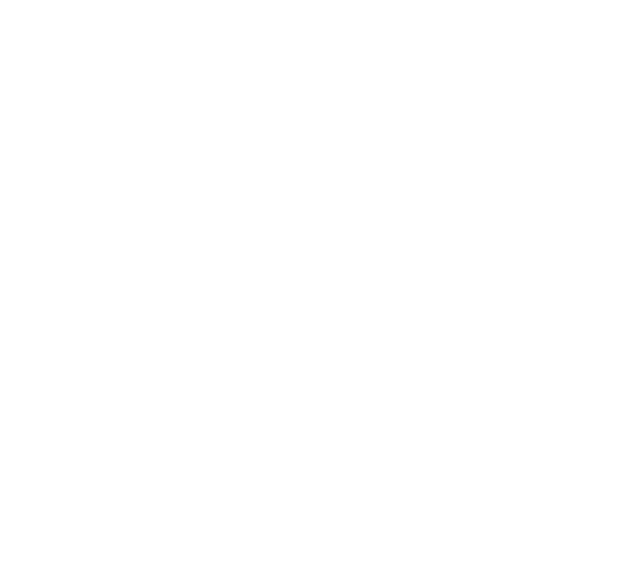
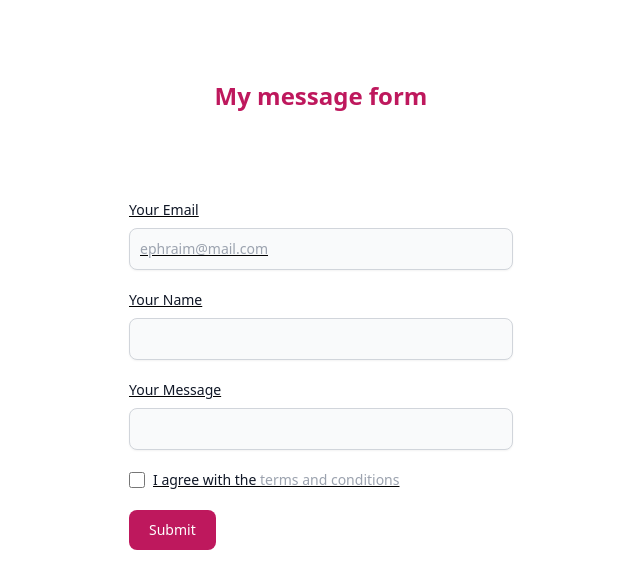
Before and after one commit to joeyfav/week-12-assessment, a plain HTML site: page contact.html in a window 1280 px wide. Shown: the whole page, without its empty margins (319-959 px from the left). Drawn offline with nearby package versions, Linux system fonts and the light colour scheme.

```diff
--- a/contact.html
+++ b/contact.html
@@ -0,0 +1,38 @@
+<!DOCTYPE html>
+<html lang="en">
+<head>
+    <meta charset="UTF-8">
+    <meta name="viewport" content="width=device-width, initial-scale=1.0">
+    <title>my portfolio</title>
+    <link href="/dist/output.css" rel="stylesheet">
+    <script src="https://cdn.tailwindcss.com"></script>
+</head>
+<body>
+
+    <div class="p-4 py-20  font-bold text-2xl text-pink-700 text-center">My message form</div>
+
+<div class="max-w-sm mx-auto py-2 mb-4 underline">
+    <div class="mb-5">
+      <label for="email" class="block mb-2 text-sm font-medium text-gray-900 dark:text-white">Your Email</label>
+      <input type="email" id="email" class="shadow-sm bg-gray-50 border border-gray-300 text-gray-900 text-sm rounded-lg focus:ring-blue-500 focus:border-blue-500 block w-full p-2.5 dark:bg-gray-700 dark:border-gray-600 dark:placeholder-gray-400 dark:text-white dark:focus:ring-blue-500 dark:focus:border-blue-500 dark:shadow-sm-light" placeholder="ephraim@mail.com" required>
+    </div>
+    <div class="mb-5">
+      <label for="base input" class="block mb-2 text-sm font-medium text-gray-900 dark:text-white">Your Name</label>
+      <input type="text" id="base input" class="shadow-sm bg-gray-50 border border-gray-300 text-gray-900 text-sm rounded-lg focus:ring-blue-500 focus:border-blue-500 block w-full p-2.5 dark:bg-gray-700 dark:border-gray-600 dark:placeholder-gray-400 dark:text-white dark:focus:ring-blue-500 dark:focus:border-blue-500 dark:shadow-sm-light" required>
+    </div>
+    <div class="mb-5">
+      <label for="base input" class="block mb-2 text-sm font-medium text-gray-900 dark:text-white">Your Message</label>
+      <input type="text" id="base input" class="shadow-sm bg-gray-50 border border-gray-300 text-gray-900 text-sm rounded-lg focus:ring-blue-500 focus:border-blue-500 block w-full p-2.5 dark:bg-gray-700 dark:border-gray-600 dark:placeholder-gray-400 dark:text-white dark:focus:ring-blue-500 dark:focus:border-blue-500 dark:shadow-sm-light" required>
+    </div>
+    <div class="flex items-start mb-5">
+      <div class="flex items-center h-5">
+        <input id="terms" type="checkbox" value="" class="w-4 h-4 border border-gray-300 rounded bg-gray-50 focus:ring-3 focus:ring-blue-300 dark:bg-gray-700 dark:border-gray-600 dark:focus:ring-blue-600 dark:ring-offset-gray-800 dark:focus:ring-offset-gray-800" required>
+      </div>
+      <label for="terms" class="ms-2 text-sm font-medium text-gray-900 dark:text-gray-300">I agree with the <a href="#" class="text-gray-400 hover:underline dark:text-red-500">terms and conditions</a></label>
+    </div>
+    <a href="index.html"><button type="submit" class="text-white bg-pink-700 hover:bg-indigo-800 focus:ring-4 focus:outline-none focus:ring-blue-300 font-medium rounded-lg text-sm px-5 py-2.5 text-center dark:bg-blue-600 dark:hover:bg-blue-700 dark:focus:ring-blue-800">Submit</button></a>
+</div>
+
+
+</body>
+</html>
```
Also changed, not shown: index.html (+0 -3 lines).
